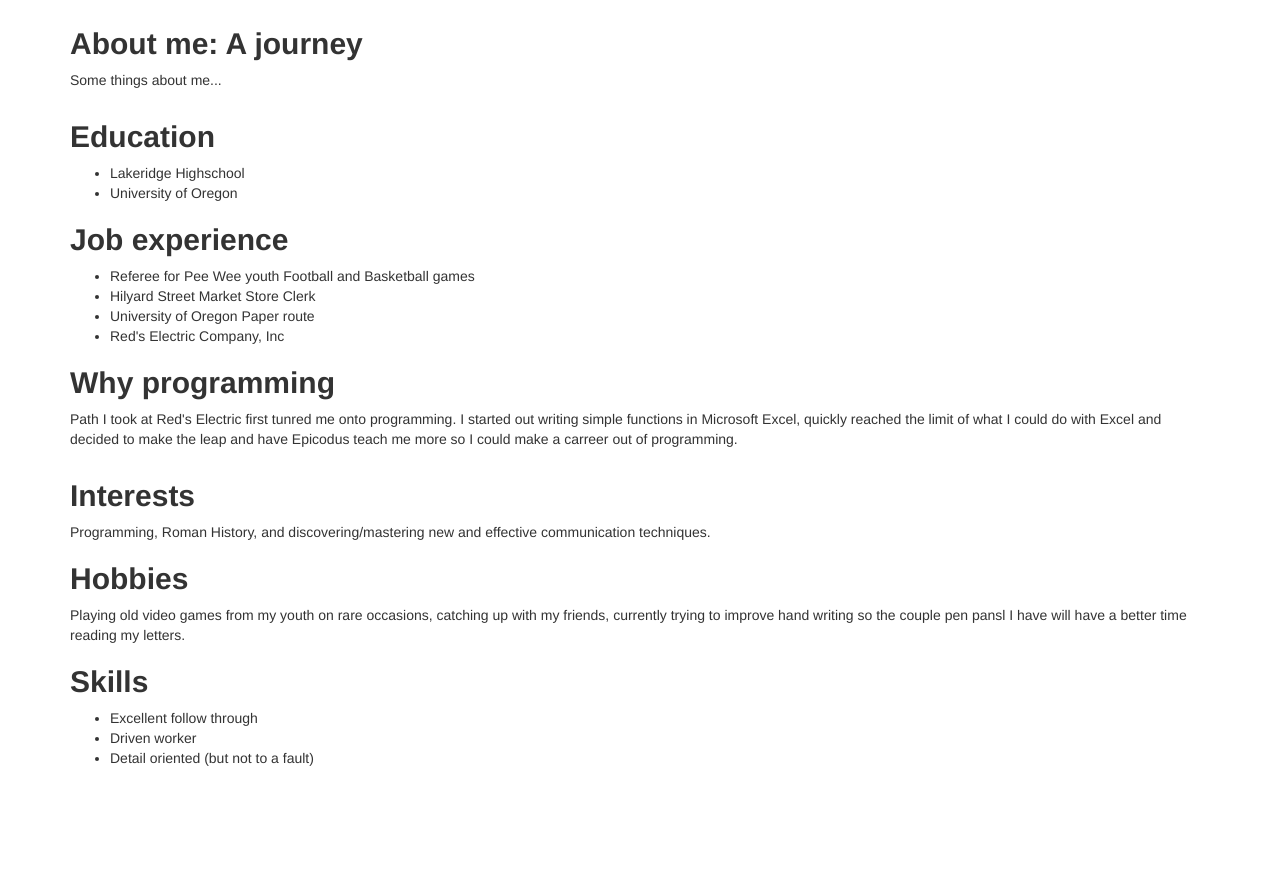
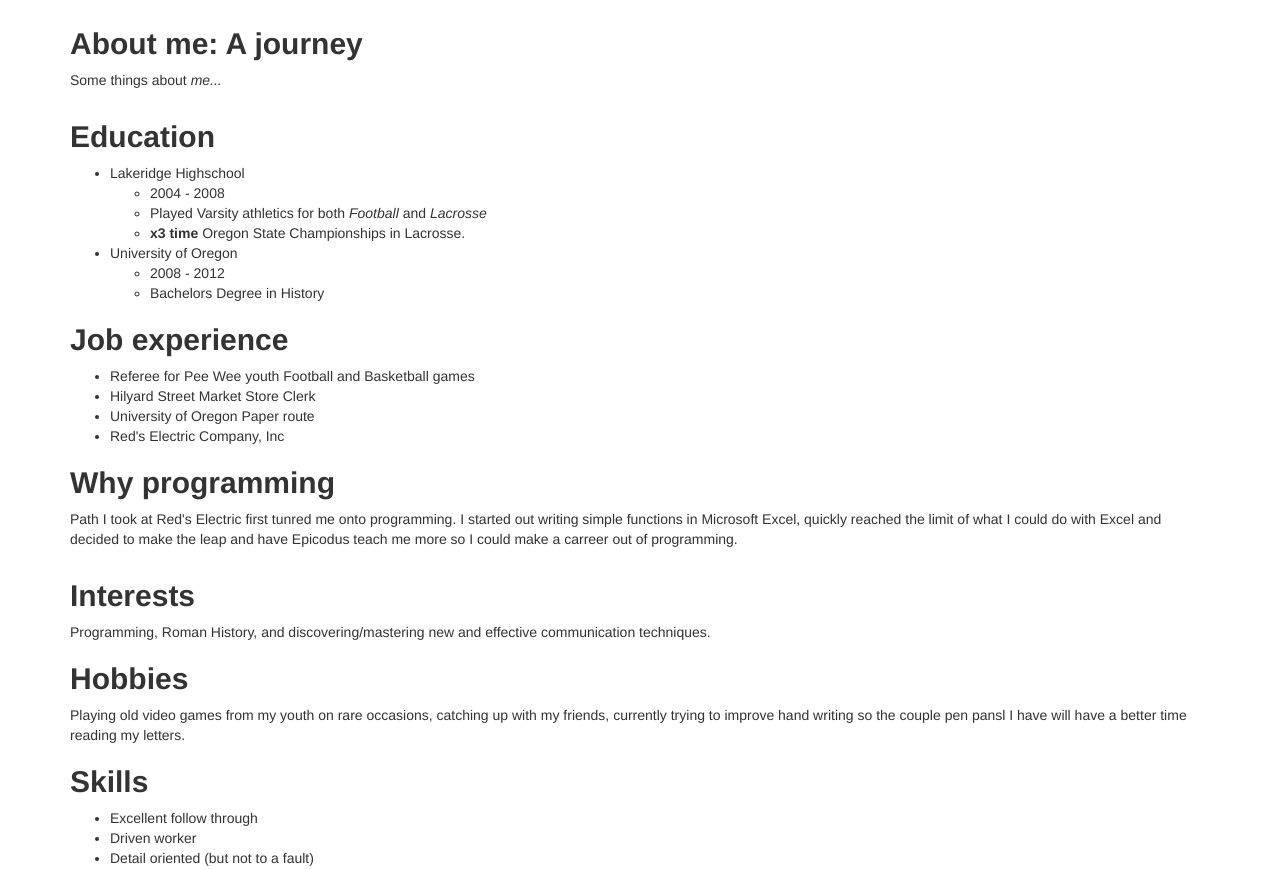
Before and after one commit to ryanardo/portfolio, a plain HTML site: page index.html in a window 1280 px wide. Shown: the part 1784-2654 px from the top of the page. Before the commit the page ends 2562 px from the top, so only its background shows below. Drawn offline with Linux system fonts and the light colour scheme.

Commit message:
create style2 branch.

```diff
--- a/css/styles.css
+++ b/css/styles.css
@@ -0,0 +1,7 @@
+.column_right {
+  float: right;
+}
+
+.column_left {
+  float: left;
+}
--- a/index.html
+++ b/index.html
@@ -1,6 +1,6 @@
 <!DOCTYPE html>
 <html>
-  <!--Header: includes links to project's CSS stylesheets.-->
+  <!-- NOTE: Header: includes links to project's CSS stylesheets.-->
   <head>
     <link rel="stylesheet" href="css/bootstrap.css">
     <link rel="stylesheet" href="css/styles.css">
@@ -8,12 +8,12 @@
     <title>Portfolio: Ryan G Ferris</title>
   </head>
   <body>
-    <!--Main Body Title Section-->
+    <!-- NOTE: Main Body Title Section-->
     <div class="container">
       <h1>Ryan G Ferris</h1>
       <img src="img/ryan_g_ferris.jpg" alt="Ryan G Ferris">
     </div>
-    <!--List of Epicodus Projects w/ links to GitHub repo's.-->
+    <!-- NOTE: List of Epicodus Projects w/ links to GitHub repo's.-->
     <div class="container">
       <h2><strong>Epicodus Projects</strong></h2>
       <ol>
@@ -33,17 +33,27 @@
         <li>The <a href="https://github.com/ryanglenferris/wikipedia.git">wikipedia project</a> was the 14th project our class worked on, it's a </li>
       </ol>
     </div>
-    <!--About me section: Includes personal info regarding about Ryan G Ferris' that he wants to share wiht the world.-->
+    </div>
+    <!-- NOTE: About me section: Includes personal info regarding about Ryan G Ferris' that he wants to share wiht the world.-->
     <div class="container">
       <h2><strong>About me: A journey</strong></h2>
-      <p>Some things about me...</p>
+      <p>Some things about <em>me...</em></p>
     </div>
-    <!--Background section: Includes info regarding Ryan G Ferris' education, job experience, and why he chose to pursue/improve his programming abilities-->
+    <!-- NOTE: Background section: Includes info regarding Ryan G Ferris' education, job experience, and why he chose to pursue/improve his programming abilities-->
     <div class="container">
       <h2><strong>Education</strong></h2>
       <ul>
         <li>Lakeridge Highschool</li>
+        <ul>
+          <li>2004 - 2008</li>
+          <li>Played Varsity athletics for both <em>Football</em> and <em>Lacrosse</em></li>
+          <li><strong>x3 time</strong> Oregon State Championships in Lacrosse.</li>
+        </ul>
         <li>University of Oregon</li>
+        <ul>
+          <li>2008 - 2012</li>
+          <li>Bachelors Degree in History</li>
+        </ul>
       </ul>
       <h2><strong>Job experience</strong></h2>
       <ul>
@@ -54,11 +64,11 @@
       </ul>
       <h2><strong>Why programming</strong></h2>
       <p>Path I took at Red's Electric first tunred me onto programming. I started out writing simple functions in Microsoft Excel, quickly reached the limit of what I could do with Excel and decided to make the leap and have Epicodus teach me more so I could make a carreer out of programming.</p>
-      <!--xDELETEx if you don't want to add another section to the 'About me" portion of the document'
+      <!-- NOTE: xDELETEx if you don't want to add another section to the 'About me" portion of the document'
       <h2><strong>etc</strong></h2>
       -->
     </div>
-    <!--Current section: Includes info regarding Ryan G Ferris' interest, hobbies, and skills-->
+    <!-- NOTE: Current section: Includes info regarding Ryan G Ferris' interest, hobbies, and skills-->
     <div class="container">
       <h2><strong>Interests</strong></h2>
       <p>Programming, Roman History, and discovering/mastering new and effective communication techniques.</p>
```
